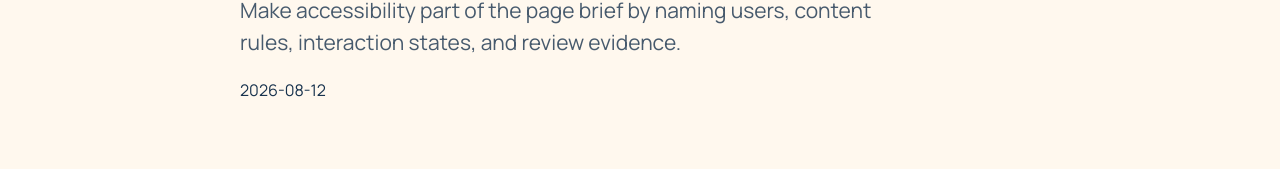
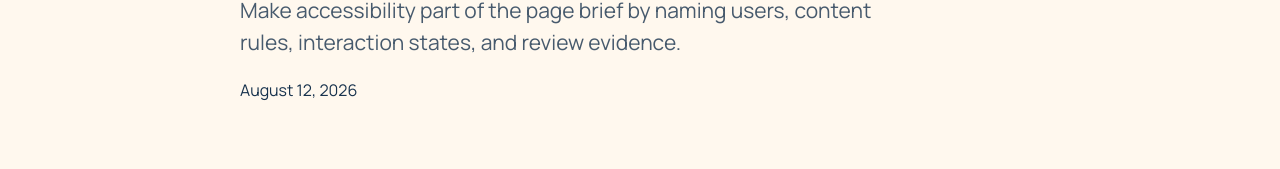
Before and after one commit to coolifystealthagents/websitedesignoutsource, a Next.js app: page /blog/outsourced-website-design-accessibility-brief in a window 1280 px wide. Shown: the part 475-644 px from the top of the page. Built offline with nearby package versions, Linux system fonts and the light colour scheme.

Commit message:
fix: repair August 12 publication rendering

```diff
--- a/app/blog/[slug]/page.tsx
+++ b/app/blog/[slug]/page.tsx
@@ -8,6 +8,14 @@ import { contentBlogPosts, renderMarkdown } from '../../content-library';
 
 const baseUrl = 'https://websitedesignoutsource.com';
 
+const publicationDateFormatter = new Intl.DateTimeFormat('en-US', {
+  year: 'numeric', month: 'long', day: 'numeric', timeZone: 'UTC',
+});
+const formatPublicationDate = (value?: string) => {
+  if (!value || !/^\d{4}-\d{2}-\d{2}$/.test(value)) return value ?? '';
+  return publicationDateFormatter.format(new Date(`${value}T00:00:00Z`));
+};
+
 export function generateStaticParams() {
   return [...blogPosts.map((post) => ({ slug: post.slug })), ...contentBlogPosts.map((post) => ({ slug: post.slug }))];
 }
@@ -15,7 +23,21 @@ export function generateStaticParams() {
 export async function generateMetadata({ params }: { params: Promise<{ slug: string }> }) {
   const { slug } = await params;
   const contentPost = contentBlogPosts.find((item) => item.slug === slug);
-  if (contentPost) return <><Header/><main className="section"><article className="container article-shell"><JsonLd data={{'@context':'https://schema.org','@type':'BlogPosting',headline:contentPost.title,description:contentPost.excerpt,url:`${baseUrl}/blog/${contentPost.slug}`,datePublished:contentPost.published,dateModified:contentPost.published}}/><p className="eyebrow">WebsiteDesignOutsource.com blog</p><h1>{contentPost.title}</h1><p className="lead">{contentPost.excerpt}</p><time dateTime={contentPost.published}>{contentPost.published}</time><img src="/illustrations/getillustrations/inkdex-saas/filipino-web-design-production.webp" alt="Website design production workspace" />{renderMarkdown(contentPost.body)}<CTA /></article></main><Footer/></>;
+  if (contentPost) {
+    const canonical = `${baseUrl}/blog/${contentPost.slug}`;
+    return {
+      title: contentPost.title,
+      description: contentPost.excerpt,
+      alternates: { canonical },
+      openGraph: {
+        type: 'article',
+        title: contentPost.title,
+        description: contentPost.excerpt,
+        url: canonical,
+        publishedTime: contentPost.published,
+      },
+    };
+  }
   const post = blogPosts.find((item) => item.slug === slug);
   return { title: post?.title || 'Guide', description: post?.excerpt };
 }
@@ -23,7 +45,7 @@ export async function generateMetadata({ params }: { params: Promise<{ slug: str
 export default async function Post({ params }: { params: Promise<{ slug: string }> }) {
   const { slug } = await params;
   const contentPost = contentBlogPosts.find((item) => item.slug === slug);
-  if (contentPost) return <><Header/><main className="section"><article className="container article-shell"><JsonLd data={{'@context':'https://schema.org','@type':'BlogPosting',headline:contentPost.title,description:contentPost.excerpt,url:`${baseUrl}/blog/${contentPost.slug}`,datePublished:contentPost.published,dateModified:contentPost.published}}/><p className="eyebrow">WebsiteDesignOutsource.com blog</p><h1>{contentPost.title}</h1><p className="lead">{contentPost.excerpt}</p><time dateTime={contentPost.published}>{contentPost.published}</time><img src="/illustrations/getillustrations/inkdex-saas/filipino-web-design-production.webp" alt="Website design production workspace" />{renderMarkdown(contentPost.body)}<CTA /></article></main><Footer/></>;
+  if (contentPost) return <><Header/><main className="section"><article className="container article-shell"><JsonLd data={{'@context':'https://schema.org','@type':'BlogPosting',headline:contentPost.title,description:contentPost.excerpt,url:`${baseUrl}/blog/${contentPost.slug}`,datePublished:contentPost.published,dateModified:contentPost.published}}/><p className="eyebrow">WebsiteDesignOutsource.com blog</p><h1>{contentPost.title}</h1><p className="lead">{contentPost.excerpt}</p><time dateTime={contentPost.published}>{formatPublicationDate(contentPost.published)}</time><img src="/illustrations/getillustrations/inkdex-saas/filipino-web-design-production.webp" alt="Website design production workspace" />{renderMarkdown(contentPost.body)}<CTA /></article></main><Footer/></>;
   const post = blogPosts.find((item) => item.slug === slug);
   if (!post) notFound();
   if (slug === 'philippines-website-design-outsourcing-mobile-qa-signoff-sheet') return <MobileQaArticle />;
--- a/app/blog/blog-listing.tsx
+++ b/app/blog/blog-listing.tsx
@@ -1,4 +1,4 @@
 import { FeaturedComparison } from './FeaturedComparison';
 import {notFound} from 'next/navigation';import {Header,Footer} from '../components';import {blogPosts} from '../data';import {contentBlogPosts} from '../content-library';
 const posts=[...contentBlogPosts,...blogPosts.filter(p=>!contentBlogPosts.some(c=>c.slug===p.slug))].sort((a,b)=>(('published' in b ? b.published : '')).localeCompare(('published' in a ? a.published : ''))||a.slug.localeCompare(b.slug)); const PAGE_SIZE=20;
-export function BlogListing({page=1}:{page?:number}){const total=Math.max(1,Math.ceil(posts.length/PAGE_SIZE));if(page<1||page>total)notFound();const pagePosts=posts.slice((page-1)*PAGE_SIZE,page*PAGE_SIZE);return <><Header/><main className="fleet-main"><FeaturedComparison /><section className="fleet-hero"><div className="container"><p className="eyebrow">Blog</p><h1>Practical guides for outsourced website design</h1><p className="lead">Browse daily production guides with metadata, citations, internal links, and clear next steps.</p></div></section><section className="section"><div className="container"><div className="fleet-card-grid">{pagePosts.map(p=><a className="fleet-card" href={`/blog/${p.slug}`} key={p.slug}><h2>{p.title}</h2><p>{p.excerpt}</p><b>{'minutes' in p ? p.minutes : 8} min read</b>{'published' in p && <time dateTime={p.published}>{p.published}</time>}</a>)}</div><nav className="pagination" aria-label="Blog pages">{Array.from({length:total},(_,i)=>i+1).map(n=><a className={n===page?'active':''} aria-current={n===page?'page':undefined} href={n===1?'/blog':`/blog/page/${n}`} key={n}>{n}</a>)}</nav></div></section></main><Footer/></>}export {PAGE_SIZE};
+export function BlogListing({page=1}:{page?:number}){const total=Math.max(1,Math.ceil(posts.length/PAGE_SIZE));if(page<1||page>total)notFound();const pagePosts=posts.slice((page-1)*PAGE_SIZE,page*PAGE_SIZE);return <><Header/><main className="fleet-main"><section className="fleet-hero"><div className="container"><p className="eyebrow">Blog</p><h1>Practical guides for outsourced website design</h1><p className="lead">Browse daily production guides with metadata, citations, internal links, and clear next steps.</p></div></section><section className="section"><div className="container"><div className="fleet-card-grid">{pagePosts.map(p=><a className="fleet-card" href={`/blog/${p.slug}`} key={p.slug}><h2>{p.title}</h2><p>{p.excerpt}</p><b>{'minutes' in p ? p.minutes : 8} min read</b>{'published' in p && <time dateTime={p.published}>{p.published}</time>}</a>)}</div><nav className="pagination" aria-label="Blog pages">{Array.from({length:total},(_,i)=>i+1).map(n=><a className={n===page?'active':''} aria-current={n===page?'page':undefined} href={n===1?'/blog':`/blog/page/${n}`} key={n}>{n}</a>)}</nav></div></section>{page === 2 && <FeaturedComparison />}</main><Footer/></>}export {PAGE_SIZE};
```
Also changed, not shown: app/research/[slug]/page.tsx (+1 -1 lines).
